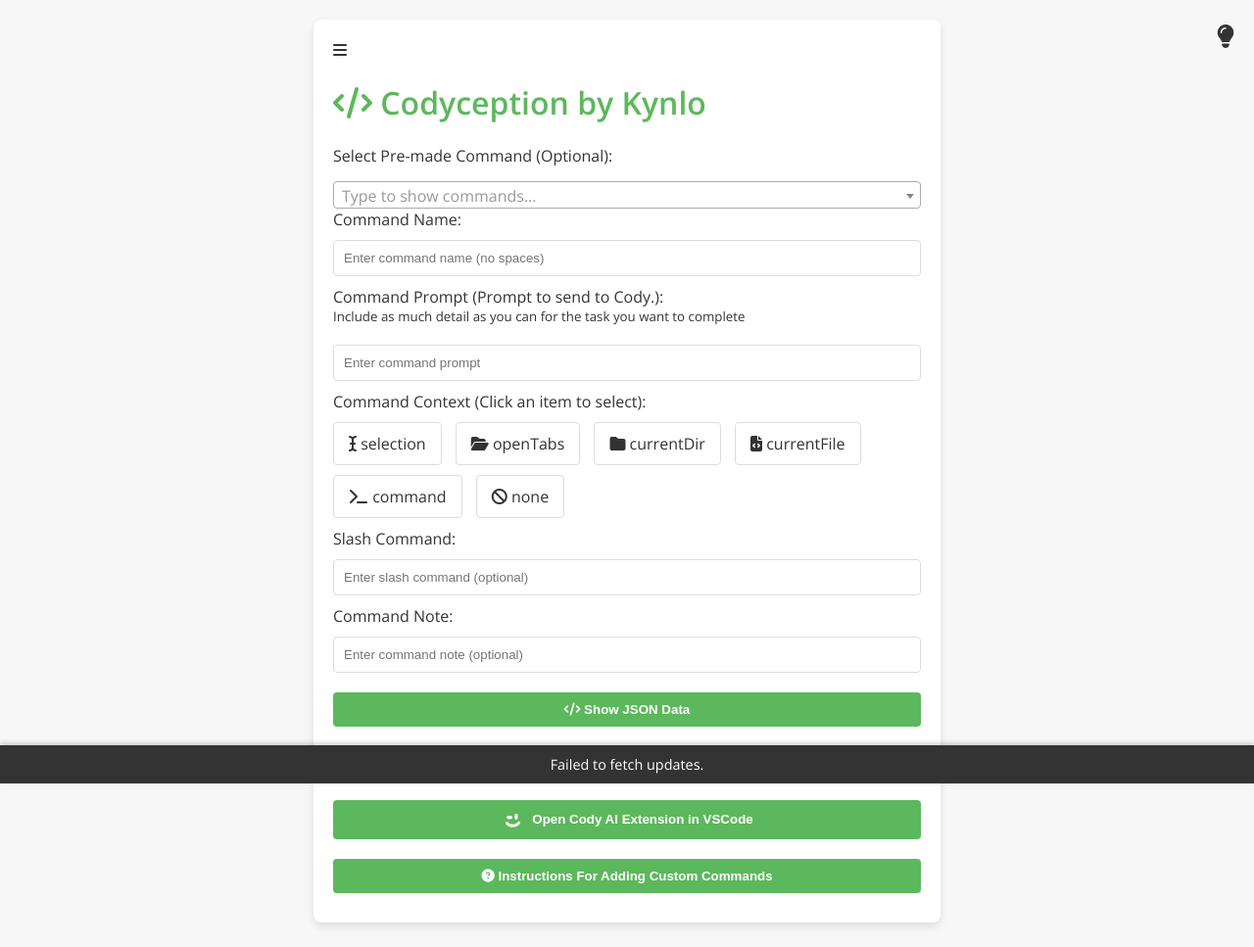
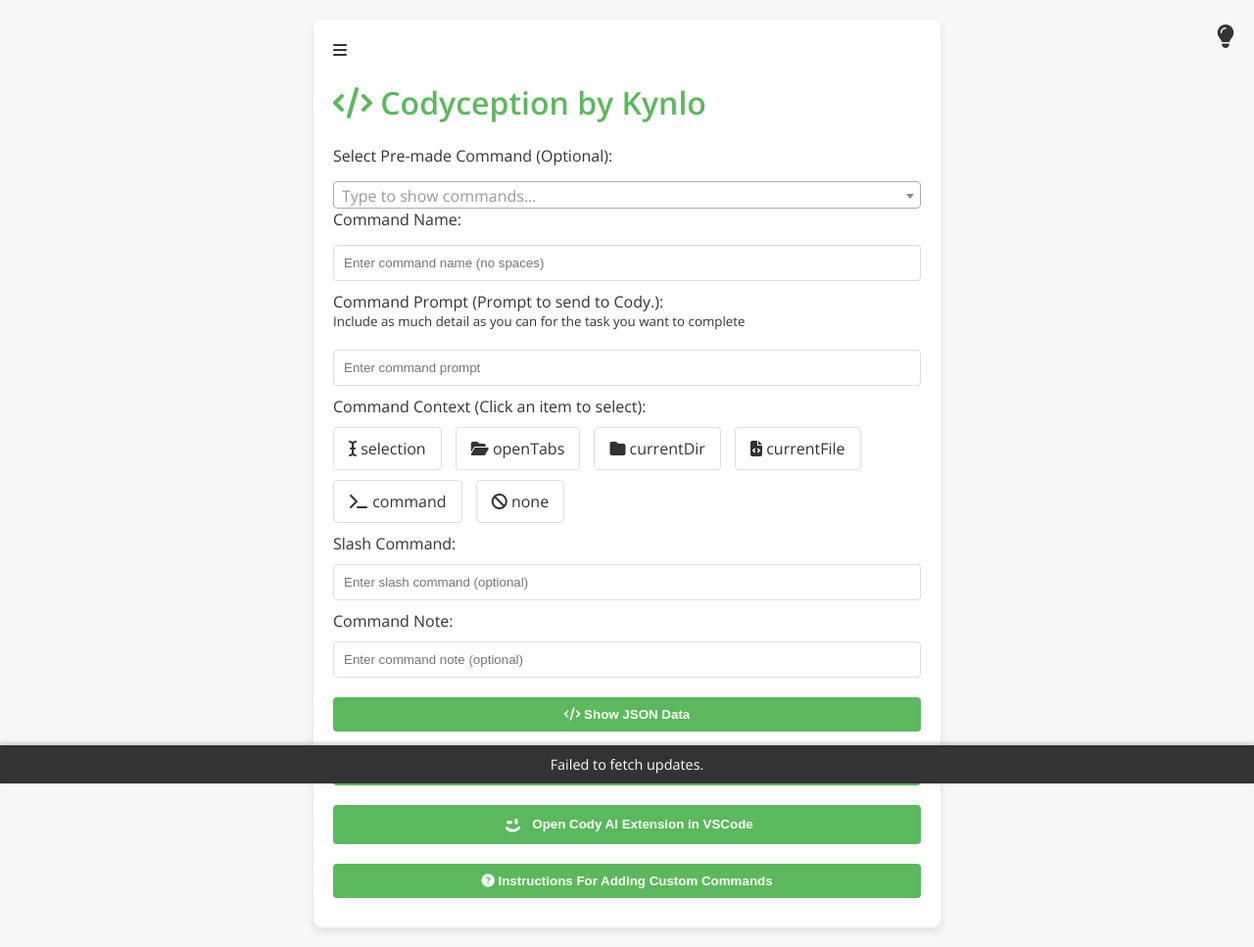
Before and after one commit to Kynlos/Codyception, a PHP site: page /src/index.html in a window 1280 px wide. Shown: the whole page at 98% size. Before the commit the page ends 946 px from the top, so only its background shows below. Run offline with PHP 8.4, Linux system fonts and the light colour scheme; some libraries are stand-ins or nearby versions.

Commit message:
Update styles.css

```diff
--- a/src/styles.css
+++ b/src/styles.css
@@ -297,7 +297,9 @@ body.dark-mode .select2-container--default .select2-selection--single .select2-s
   line-height: 28px;
 }
 
-
+#commandName {
+    margin-top: 15px;
+}
 
 /* Styles for the sidebar */
 .sidebar {
```
